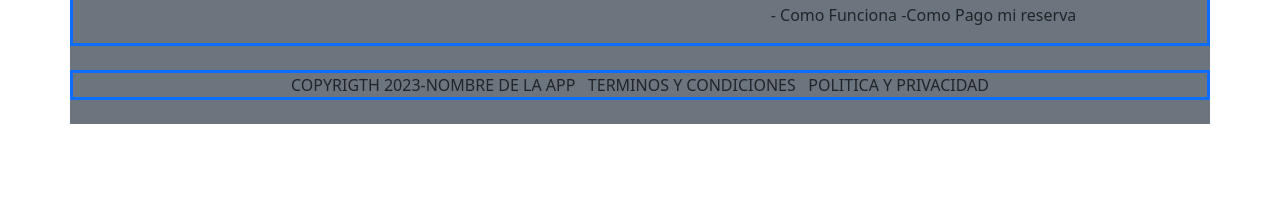
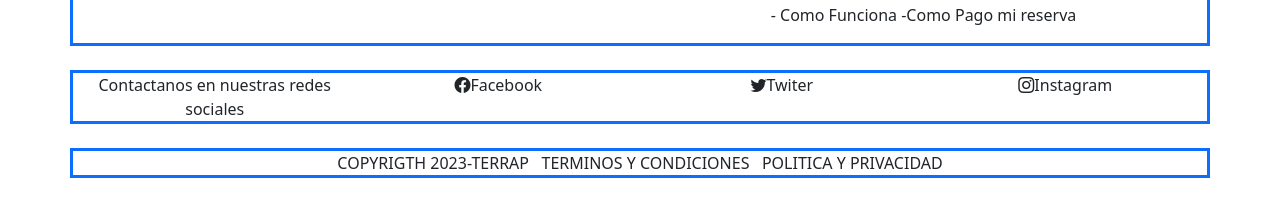
Before and after one commit to orlandoca/TERRAP2, a React (Vite) app in the folder client/: page / in a window 1280 px wide. Shown: the part 885-1084 px from the top of the page. Before the commit the page ends 1009 px from the top, so only its background shows below. Built offline with nearby package versions, Linux system fonts and the light colour scheme.

Commit message:
resolucion de ingresar al home

```diff
--- a/client/src/components/Landing.jsx
+++ b/client/src/components/Landing.jsx
@@ -7,9 +7,9 @@ export default function Landing() {
   const { user, isAuthenticated, loginWithRedirect } = useAuth0();
 
   return (
-    <div className="container border-3 align-items-center justify-content-center bg-secondary">
+    <div className="container border-3 align-items-center justify-content-center ">
       &nbsp;
-      <nav className="d-flex justify-content-between bg-secondary">
+      <nav className="d-flex justify-content-between ">
         <h1> logo </h1>
         <LoginButton />
         <LogoutButton />
@@ -83,10 +83,25 @@ export default function Landing() {
         </div>
       </div>
       &nbsp;
+      <div className="row border border-primary justify-content-center d-flex">
+        <div className="col text-center mr-3">
+          Contactanos en nuestras redes sociales
+        </div>
+        <div className="col text-center mr-3">
+          <i class="bi bi-facebook"></i>Facebook
+        </div>
+        <div className="col text-center mr-3">
+          <i class="bi bi-twitter"></i>Twiter
+        </div>
+        <div className="col text-center">
+          <i class="bi bi-instagram"></i>Instagram
+        </div>
+      </div>
+      &nbsp;
       <div className="row border border-primary justify-content-center">
         <div className="col text-center">
-          COPYRIGTH 2023-NOMBRE DE LA APP &nbsp; TERMINOS Y CONDICIONES &nbsp;
-          POLITICA Y PRIVACIDAD
+          COPYRIGTH 2023-TERRAP &nbsp; TERMINOS Y CONDICIONES &nbsp; POLITICA Y
+          PRIVACIDAD
         </div>
       </div>
       &nbsp;
--- a/client/src/components/LoginButton.jsx
+++ b/client/src/components/LoginButton.jsx
@@ -10,9 +10,9 @@ const LoginButton = () => {
       onClick={() =>
         loginWithRedirect({
           // redirect_uri: "https://www.google.com/",
-          returnTo: "https://www.google.com/",
+          //returnTo: "https://www.google.com/",
 
-          // redirect_uri: "http://localhost:5173/home",
+          redirect_uri: "http://localhost:5173/home",
         })
       }
     >
--- a/client/src/components/Sidebar.jsx
+++ b/client/src/components/Sidebar.jsx
@@ -7,7 +7,7 @@ export default function Sidebar() {
   return (
     <div>
       <div className="row">
-        <Link to="/" className="d-block p-3 text-light">
+        <Link to="/home" className="d-block p-3 text-light">
           <i className="bi bi-house-fill lead m-2"></i>
           Home{" "}
         </Link>
@@ -21,16 +21,6 @@ export default function Sidebar() {
             <i className="bi bi-person-circle m-2 lead "></i>Inquilinos
           </Link>
         )}
-
-        {/* <Link to="/">
-          <span>Home</span>
-        </Link>
-        <Link to="/booking/home">
-          <span>Reservas</span>
-        </Link>
-        <Link to="/user/home">
-          <span>Inquilinos</span>
-        </Link> */}
       </div>
     </div>
   );
--- a/client/src/main.jsx
+++ b/client/src/main.jsx
@@ -8,7 +8,7 @@ ReactDOM.createRoot(document.getElementById("root")).render(
     domain="dev-u533rni3.us.auth0.com"
     clientId="9sbeNRBA6R9qs2G1NWjWiTYs2LVZxEes"
     authorizationParams={{
-      redirect_uri: window.location.origin,
+      redirect_uri: "http://localhost:5173/home",
       // redirect_uri: "https://localhost:5173/home",
     }}
   >
--- a/client/src/pages/Home.jsx
+++ b/client/src/pages/Home.jsx
@@ -1,10 +1,14 @@
-import React from "react";
+import React, { useEffect } from "react";
 import { useAuth0 } from "@auth0/auth0-react";
 import Navbar from "../components/Navbar";
 import Sidebar from "../components/Sidebar";
 import { MyRoutes } from "../routes/routes";
 
 export default function Home() {
+  useEffect(() => {
+    console.log("hola");
+  }, []);
+
   const { user, isAuthenticated, loginWithRedirect } = useAuth0();
 
   return (
@@ -35,14 +39,6 @@ export default function Home() {
         >
           <Sidebar />
         </div>
-        <div
-          className="col-sm-9 col-lg-10"
-          // style={{ backgroundColor: "red" }}
-        >
-          <div className="row h-100 align-items-start">
-            <MyRoutes />
-          </div>
-        </div>
       </div>
     </div>
   );
--- a/client/src/routes/routes.jsx
+++ b/client/src/routes/routes.jsx
@@ -11,11 +11,12 @@ import UserAdd from "../pages/UserAdd";
 import UserDetailcomp from "../components/UserDetailcomp";
 import UserEditComp from "../components/UserEditComp";
 import LandingPage from "../pages/LandingPage";
+import Landing from "../components/landing";
 
 export function MyRoutes() {
   return (
     <Routes>
-      <Route path="/" element={<LandingPage />} />
+      <Route path="/" element={<Landing />} />
       <Route path="/booking/home" element={<BookingHome />} />
       <Route path="/booking/new" element={<BookingAdd />} />
       <Route path="/booking/detail/:id" element={<BookingDetail />} />
```
